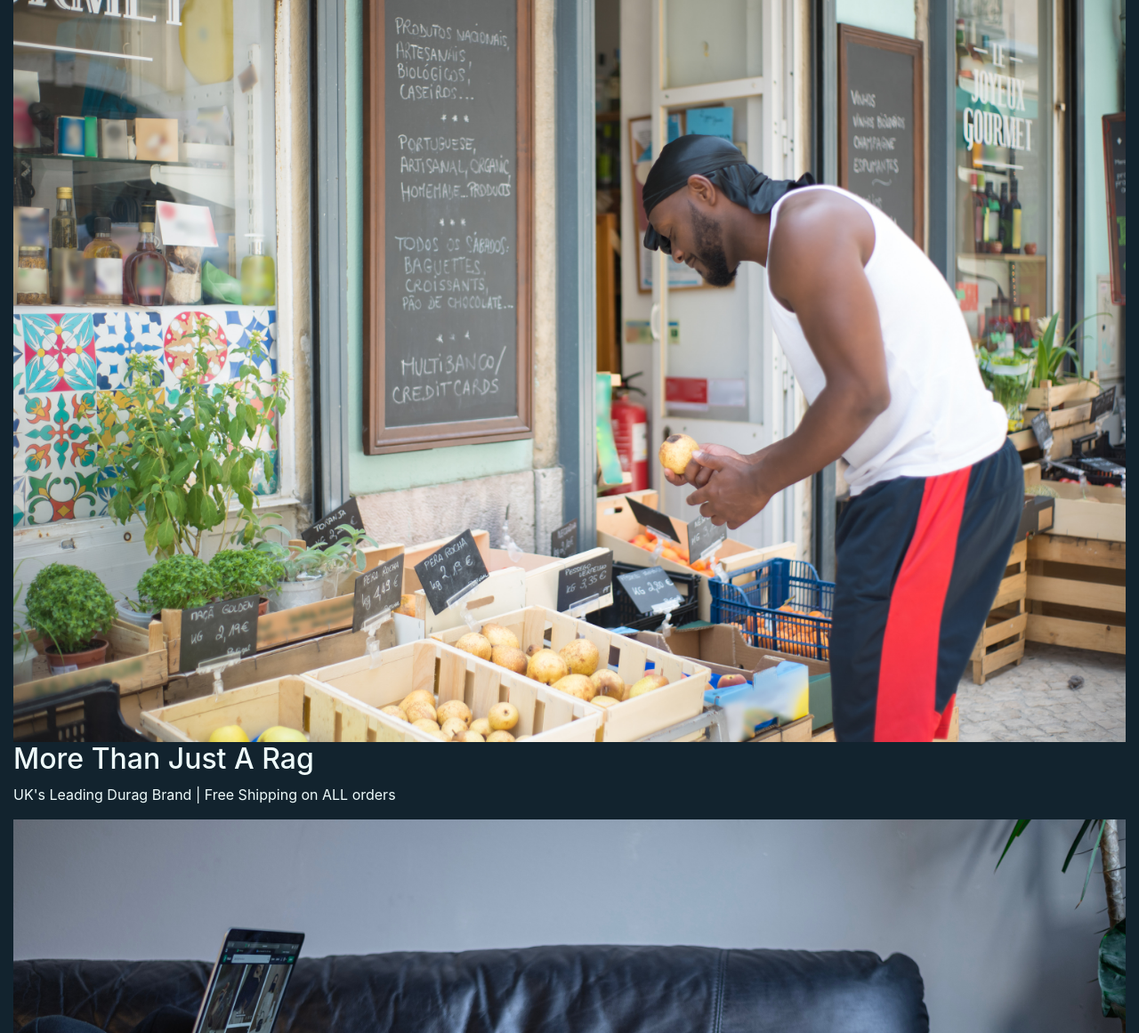
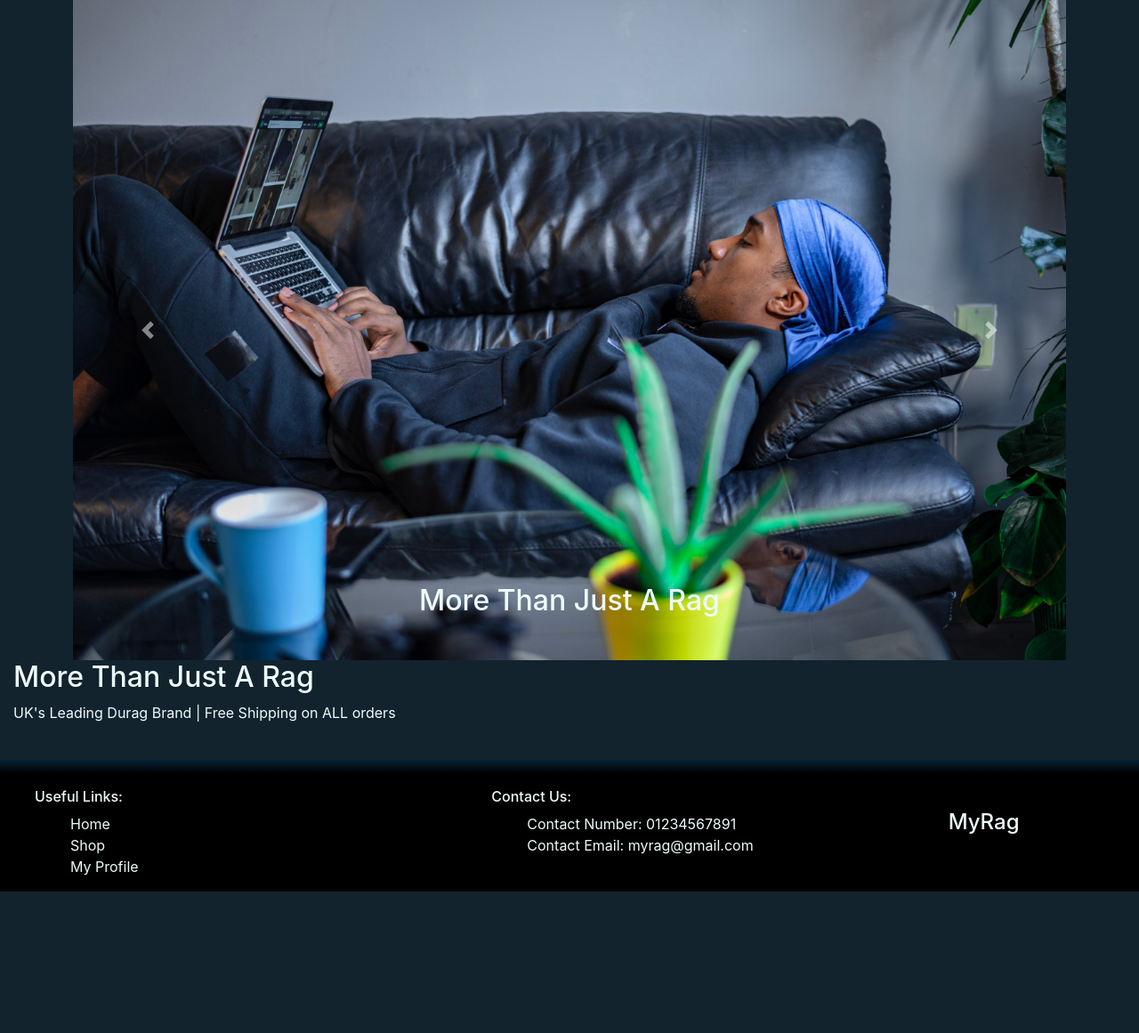
Before and after one commit to devisis/myrag, a Django app: page / in a window 1280 px wide. Shown: the part 56-1217 px from the top of the page at 89% size. After the commit the page ends 1058 px from the top, so only its background shows below. Run offline with Django 3.2, Linux system fonts and the light colour scheme; some libraries are stand-ins or nearby versions.

Commit message:
Add media context processor and reapply carousel

```diff
--- a/home/templates/home/index.html
+++ b/home/templates/home/index.html
@@ -8,24 +8,38 @@
 <!-- Carousel -->
 
 <div class="container-fluid">
-  <div class="row">
-    <div class="col"> <img class="d-block w-100 img-fluid" src="media/black-myrag.jpg" alt="Blackrag">
-      <h2>More Than Just A Rag</h2>
+  <div class="col-11 m-auto">
+    <div id="carouselExampleControls" class="carousel slide" data-ride="carousel">
+      <div class="carousel-inner">
+        <div class="carousel-item active text-center">
+          <div class="carousel-caption d-none d-md-block">
+            <h2>More Than Just A Rag</h2>
+          </div>
+          <img class="d-block w-100 img-fluid" src="{{ MEDIA_URL }}blue-myrag.jpg" alt="First slide">
+        </div>
+        <div class="carousel-item">
+          <img class="d-block w-100 img-fluid" src="{{ MEDIA_URL }}bandana-myrag.jpg" alt="Second slide">
+        </div>
+        <div class="carousel-item">
+          <img class="d-block w-100 img-fluid" src="{{ MEDIA_URL }}black-myrag.jpg" alt="Third slide">
+        </div>
+        <a class="carousel-control-prev" href="#carouselExampleControls" role="button" data-slide="prev">
+          <span class="carousel-control-prev-icon" aria-hidden="true"></span>
+          <span class="sr-only">Previous</span>
+        </a>
+        <a class="carousel-control-next" href="#carouselExampleControls" role="button" data-slide="next">
+          <span class="carousel-control-next-icon" aria-hidden="true"></span>
+          <span class="sr-only">Next</span>
+        </a>
+      </div>
     </div>
   </div>
   <div class="row">
     <div class="col">
+      <h2>More Than Just A Rag</h2>
       <p>UK's Leading Durag Brand | Free Shipping on ALL orders</p>
     </div>
   </div>
-
-  <div class="row">
-            </div>
-            <img class="d-block w-100 img-fluid" src="media/blue-myrag.jpg" alt="First slide">
-          </div>
-          <div>
-            <img class="d-block w-100 img-fluid" src="media/bandana-myrag.jpg" alt="Third slide">
-          </div>
 </div>
 
 <!-- <div class="col-12 mt-5 d-block pt-4 ">
--- a/myrag/settings.py
+++ b/myrag/settings.py
@@ -68,6 +68,7 @@ TEMPLATES = [
                 'django.template.context_processors.debug',
                 'django.template.context_processors.request',
                 'django.contrib.auth.context_processors.auth',
+                'django.template.context_processors.media',
                 'django.contrib.messages.context_processors.messages',
                 'basket.contexts.basket_items',
             ],
```
